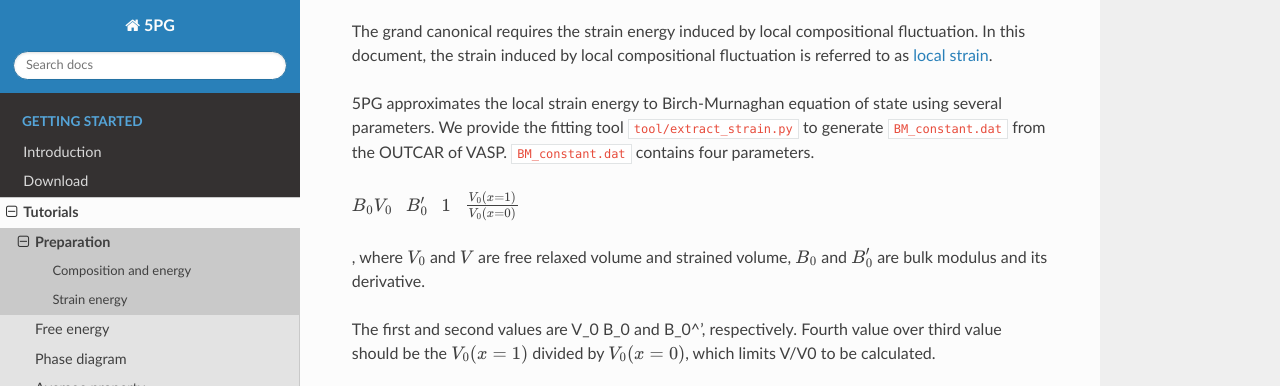
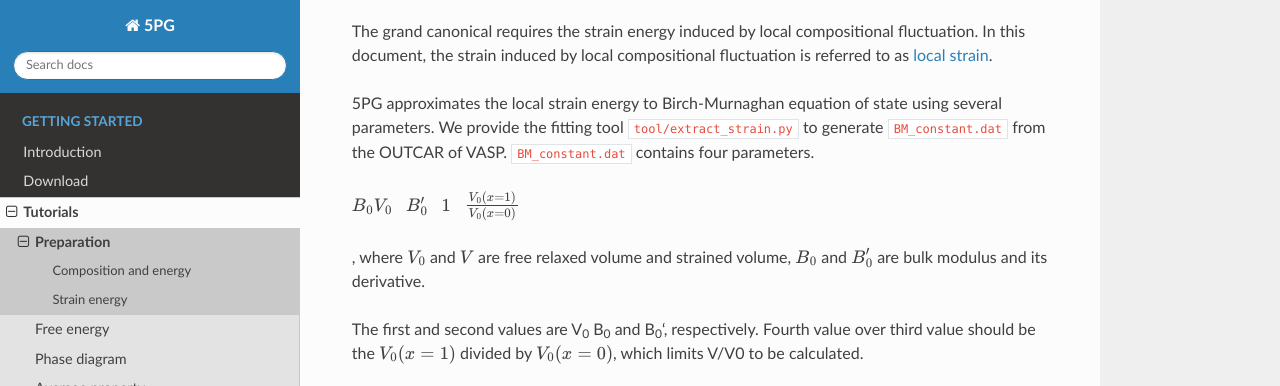
Before and after one commit to Han-Gyuseung/5PG, a Sphinx documentation site: the page built from docs/source/start/tutorial/preparation.rst, in a window 1280 px wide and 900 px high, scrolled down 1202 px, cut to the strip 0-386 px from the top of the window. Built offline with Sphinx 7.4.7 and the Read the Docs theme 2.0.0, drawn with Linux system fonts in a browser that asks for light colours; part of the change alters nothing that is shown.

```diff
--- a/docs/source/start/tutorial/preparation.rst
+++ b/docs/source/start/tutorial/preparation.rst
@@ -61,7 +61,7 @@ We provide the fitting tool ``tool/extract_strain.py`` to generate ``BM_constant
 
 , where :math:`V_0` and :math:`V` are free relaxed volume and strained volume, :math:`B_0` and :math:`B'_0` are bulk modulus and its derivative.
 
-The first and second values are V_0 B_0 and B_0^', respectively. Fourth value over third value should be the :math:`V_0(x=1)` divided by :math:`V_0(x=0)`, which limits V/V0 to be calculated.
+The first and second values are V\ :sub:`0`\  B\ :sub:`0`\  and B\ :sub:`0`\ ', respectively. Fourth value over third value should be the :math:`V_0(x=1)` divided by :math:`V_0(x=0)`, which limits V/V0 to be calculated.
 
 .. include:: tool.rst
 
```
